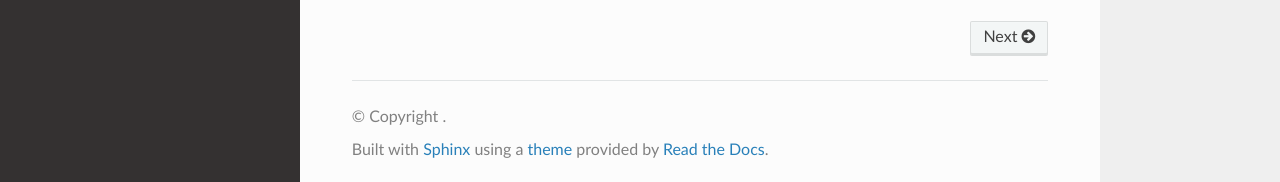
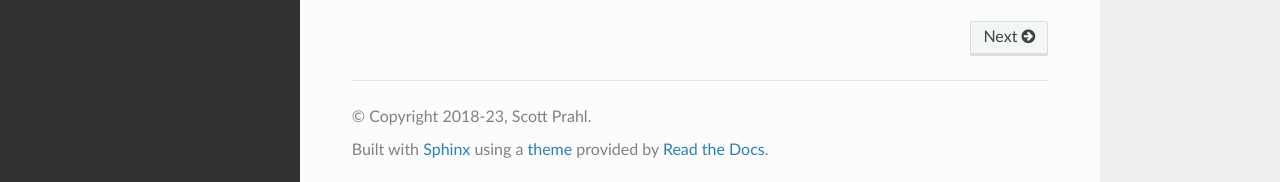
Before and after one commit to scottprahl/iadpython, a Sphinx documentation site: the page built from docs/index.rst, in a window 1280 px wide and 900 px high, scrolled down 1417 px. Shown: the part 715-897 px from the top of the window. Built offline with Sphinx 7.4.7 and the Read the Docs theme 2.0.0, drawn with Linux system fonts in a browser that asks for light colours; pages that are not in the unit, such as notebooks, are missing from menus; part of the change alters nothing that is shown.

```diff
--- a/docs/conf.py
+++ b/docs/conf.py
@@ -29,6 +29,7 @@ def get_init_property(prop):
 
 release = get_init_property("__version__")
 author = get_init_property("__author__")
+copyright = get_init_property("__copyright__")
 
 master_doc = 'index'
 
@@ -45,7 +46,6 @@ extensions = [
 numpydoc_show_class_members = False
 napoleon_use_param = False
 napoleon_use_rtype = False
-napoleon_custom_sections = [('Returns', 'params_style')]
 
 # List of patterns, relative to source directory, of files to ignore
 exclude_patterns = ['_build',
```
